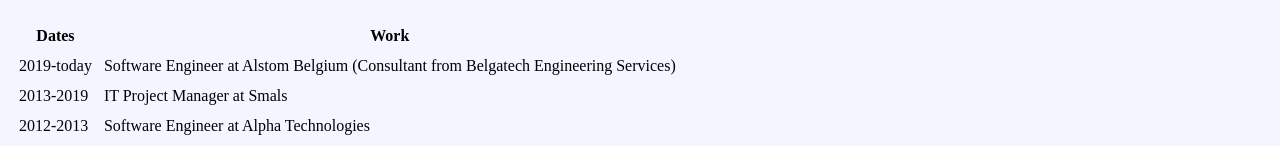
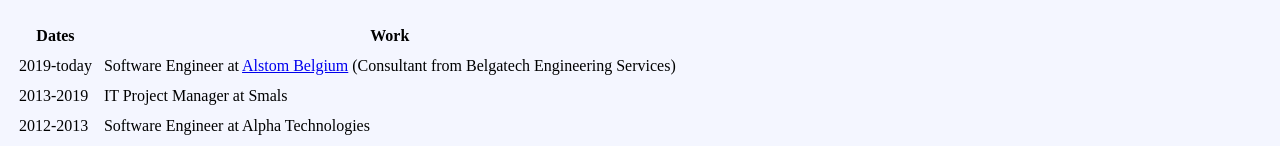
Before and after one commit to mathieudelehaye/MyResume, a plain HTML site: page index.html in a window 1280 px wide. Shown: the part 373-519 px from the top of the page. Drawn offline with Linux system fonts and the light colour scheme.

Commit message:
Link added to current employer

```diff
--- a/index.html
+++ b/index.html
@@ -39,7 +39,7 @@
     <tbody>
       <tr>
         <td>2019-today</td>
-        <td>Software Engineer at Alstom Belgium (Consultant from Belgatech Engineering Services)</td>
+        <td>Software Engineer at <a href="https://www.alstom.com/alstom-belgium">Alstom Belgium</a> (Consultant from Belgatech Engineering Services)</td>
       </tr>
       <tr>
         <td>2013-2019</td>
```
